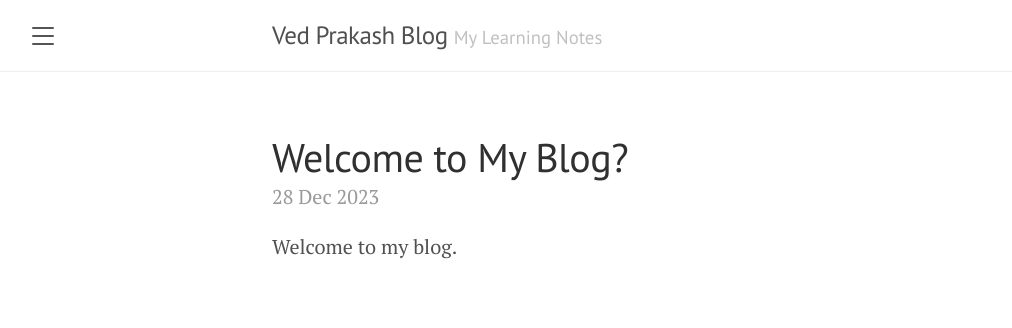
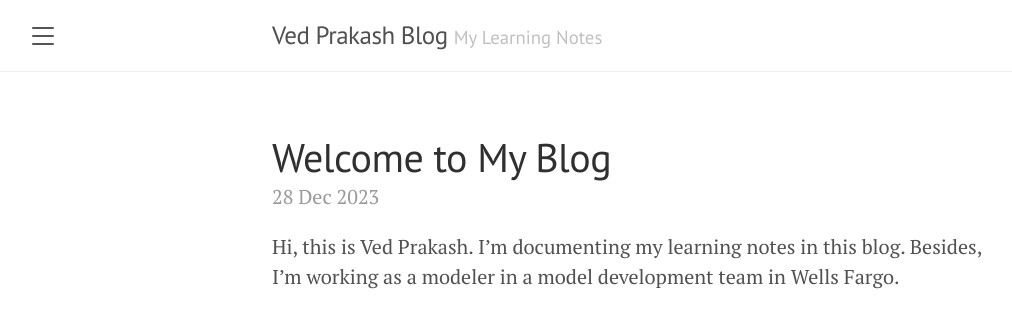
Before and after one commit to Ved-Prakash-Singh/Ved-Prakash-Singh.github.io, a Jekyll site: the page built from _posts/2023-12-28-Welcome to My Blog.md, in a window 1280 px wide. Shown: the top 328 px of the page, without its empty margins (8-1020 px from the left). Built offline with Jekyll 4.4.1, drawn with Linux system fonts in a browser that asks for light colours.

Commit message:
Update 2023-12-28-Welcome to My Blog.md

```diff
--- a/_posts/2023-12-28-Welcome to My Blog.md
+++ b/_posts/2023-12-28-Welcome to My Blog.md
@@ -1,6 +1,6 @@
 ---
 layout: post
-title: Welcome to My Blog?
+title: Welcome to My Blog
 ---
 
-Welcome to my blog.
+<p>Hi, this is Ved Prakash. I’m documenting my learning notes in this blog. Besides, I’m working as a modeler in a model development team in Wells Fargo.</p>
```
